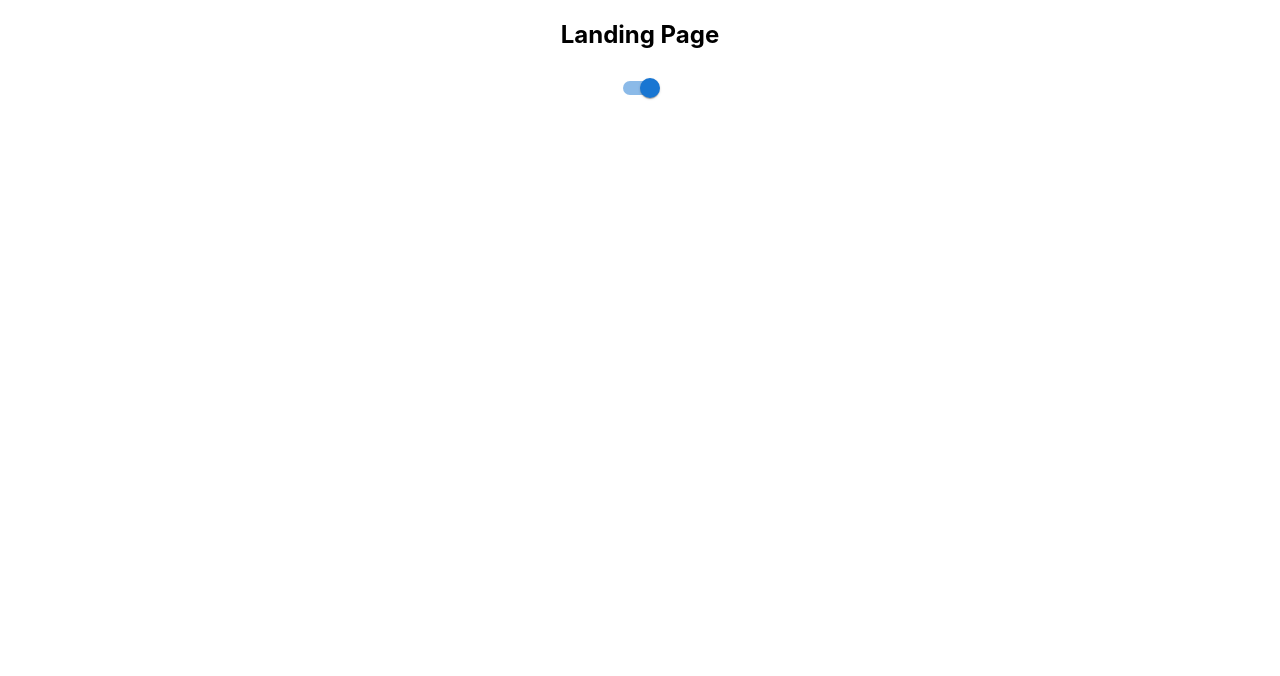
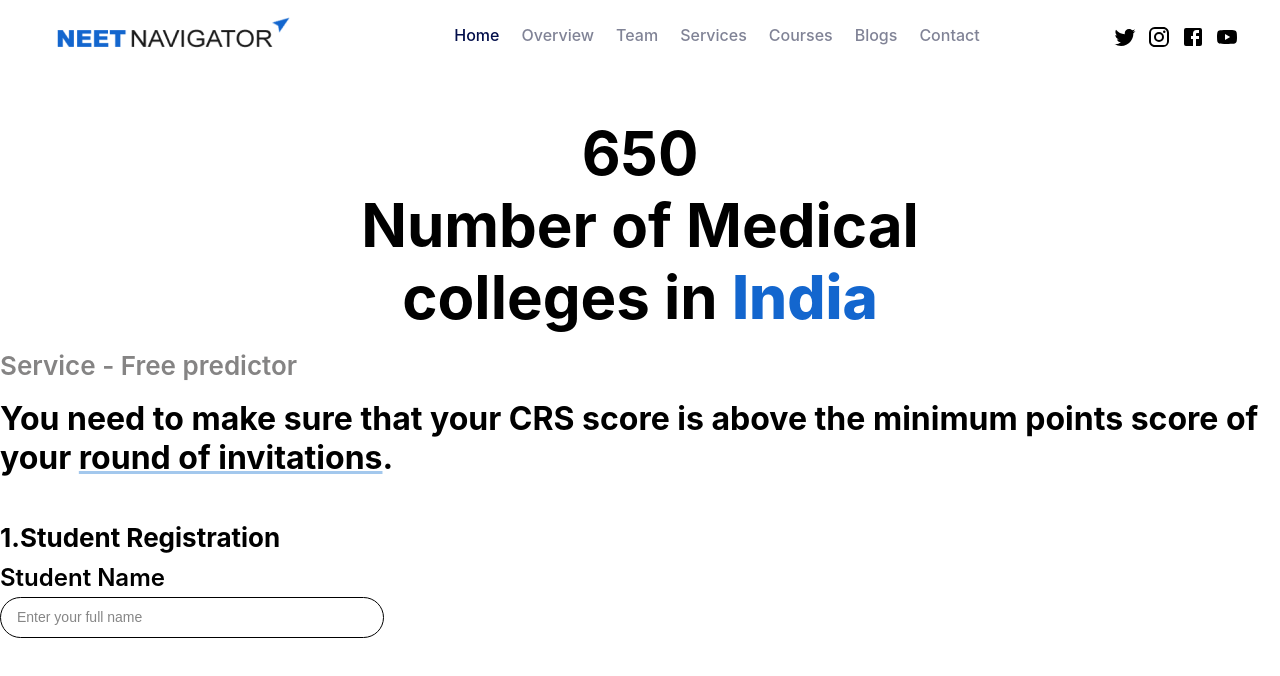
Before and after one commit to SahilDeveloperEpicGlobal/neetNavigator, a React (Create React App) app: page / in a window 1280 px wide. Shown: the top 676 px of the page. Built offline with nearby package versions, Linux system fonts and the light colour scheme.

Commit message:
changes from krishna end

```diff
--- a/package.json
+++ b/package.json
@@ -5,6 +5,7 @@
   "dependencies": {
     "@emotion/react": "^11.10.5",
     "@emotion/styled": "^11.10.5",
+    "@mui/icons-material": "^5.11.0",
     "@mui/material": "^5.11.7",
     "@testing-library/jest-dom": "^5.16.5",
     "@testing-library/react": "^13.4.0",
--- a/src/App.css
+++ b/src/App.css
@@ -1,38 +1,90 @@
-.App {
+.mainheader {
+  display: flex;
+  justify-content: space-around;
+  flex-wrap: wrap;
+}
+.socialicon ul {
+  display: flex;
+  flex-wrap: wrap;
+  margin: 25px 0 0;
+}
+.socialicon ul li {
+  list-style: none;
+  margin-left: 10px;
+}
+.mainmenu ul {
+  display: flex;
+  flex-wrap: wrap;
+  margin: 25px 0 0;
+}
+.mainmenu ul li {
+  list-style: none;
+  margin-left: 22px;
+}
+.mainmenu ul li a {
+  text-decoration: none;
+  color: #808396;
+  font-weight: 500;
+  font-size: 16px;
+}
+.mainmenu ul li a.active {
+  color: #030f4b;
+}
+.section2 {
   text-align: center;
+  margin-top: 40px;
 }
-
-.App-logo {
-  height: 40vmin;
-  pointer-events: none;
+.section2 h1 {
+  font-size: 60px;
+  margin: 0;
+  font-family: inherit;
+  font-weight: 700;
 }
-
-@media (prefers-reduced-motion: no-preference) {
-  .App-logo {
-    animation: App-logo-spin infinite 20s linear;
-  }
+.section2 h1 strong {
+  font-size: 60px;
+  margin: 0;
+  font-family: inherit;
+  font-weight: 800;
+  color: #1366ce;
 }
-
-.App-header {
-  background-color: #282c34;
-  min-height: 100vh;
-  display: flex;
-  flex-direction: column;
-  align-items: center;
-  justify-content: center;
-  font-size: calc(10px + 2vmin);
-  color: white;
+.container {
+  max-width: 1350px;
+  margin: 0 auto;
 }
-
-.App-link {
-  color: #61dafb;
+.section3 h1 {
+  color: #858484;
+  font-size: 26px;
+  font-weight: 600;
 }
-
-@keyframes App-logo-spin {
-  from {
-    transform: rotate(0deg);
-  }
-  to {
-    transform: rotate(360deg);
-  }
+.section3 h1 {
+  color: #858484;
+  font-size: 26px;
+  font-weight: 600;
 }
+.section3 h2 {
+  font-size: 32px;
+  margin: 0;
+}
+.section3 h2 a {
+  color: #000;
+}
+.section3 h3 {
+  margin: 45px 0 10px;
+  font-size: 26px;
+}
+.section3 label {
+  font-size: 24px;
+  font-weight: 600;
+  padding-bottom: 5px;
+}
+.section3 input[type="text"] {
+  outline: none;
+  border: 1px solid;
+  width: 350px;
+  padding: 12px 16px;
+  border-radius: 26px;
+}
+.section3 input[type="text"]::placeholder {
+  font-size: 14px;
+  color: #868686;
+}
--- a/src/App.js
+++ b/src/App.js
@@ -1,14 +1,78 @@
-import logo from "./logo.svg";
+/* eslint-disable no-undef */
+/* eslint-disable jsx-a11y/anchor-is-valid */
+/* eslint-disable jsx-a11y/alt-text */
 import "./App.css";
-import { Switch } from "@mui/material";
-
+import TwitterIcon from '@mui/icons-material/Twitter';
+import FacebookIcon from '@mui/icons-material/Facebook';
+import YouTubeIcon from '@mui/icons-material/YouTube';
+// eslint-disable-next-line no-unused-vars
+import { FormControl, InputLabel, Link, MenuItem, Select, TextField } from "@mui/material";
+import InstagramIcon from '@mui/icons-material/Instagram';
 function App() {
-  const label = "";
   return (
-    <div className="App">
-      <h2>Landing Page</h2>
-      <Switch {...label} defaultChecked />
+    <>
+   <div className="mainheader">
+    <div className="logo">
+    <img src="/image/blue-logo-final 1.png" />
     </div>
+    <div className="mainmenu">
+    <ul>
+      <li>
+        <Link href="youtube.com">
+          <a className="active">Home</a>
+        </Link>
+      </li>
+      <li>
+      <Link href="youtube.com">
+          <a>Overview</a>
+        </Link>
+        </li>
+      <li> <Link href="youtube.com">
+          <a>Team</a>
+        </Link></li>
+      <li> <Link href="youtube.com">
+          <a>Services</a>
+        </Link></li>
+      <li><Link href="youtube.com">
+          <a>Courses</a>
+        </Link></li>
+      <li><Link href="youtube.com">
+          <a>Blogs</a>
+        </Link></li>
+      <li><Link href="youtube.com">
+          <a>Contact</a>
+        </Link></li>
+     </ul>
+    </div>
+    <div className="socialicon">
+      <ul>
+      <li><TwitterIcon /></li>
+      <li><InstagramIcon /></li>
+      <li><FacebookIcon /></li>
+      <li><YouTubeIcon /></li>
+      </ul>
+    </div>
+   </div>
+   <div className="section2">
+    <h1>650</h1>
+    <h1>Number of Medical </h1>
+    <h1>colleges in <strong>India</strong></h1>
+   </div>
+<div className="section3">
+ <div className="container">
+<div className="row">
+<h1>Service - Free predictor</h1>
+  <h2>You need to make sure that your CRS score is above the minimum points score of your <Link href="#">
+    <a>round of invitations</a></Link>.</h2>
+    <h3>1.Student Registration</h3>
+    <FormControl fullWidth>
+      <label>Student Name</label>
+      <input type={"text"} placeholder={"Enter your full name"}/>
+</FormControl>
+</div>
+ </div>
+</div>
+    </>
   );
 }
 
```
Also changed, not shown: public/image/blue-logo-final 1.png (added), src/style/AppHomepage.css (added), 1 other file (tests, documents, lock files or other folders).
